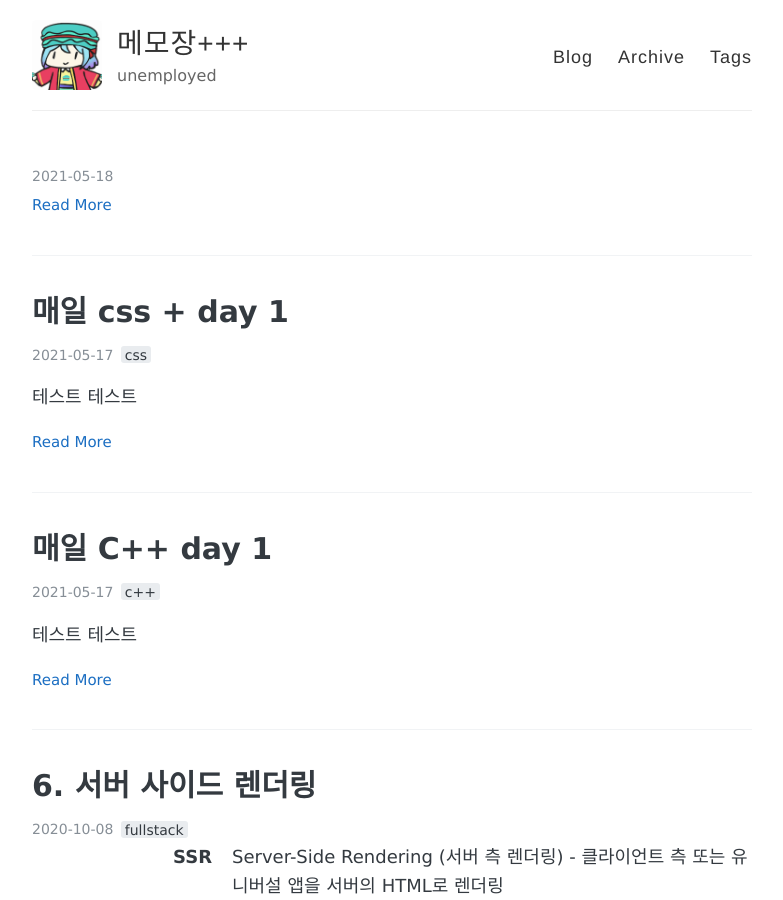
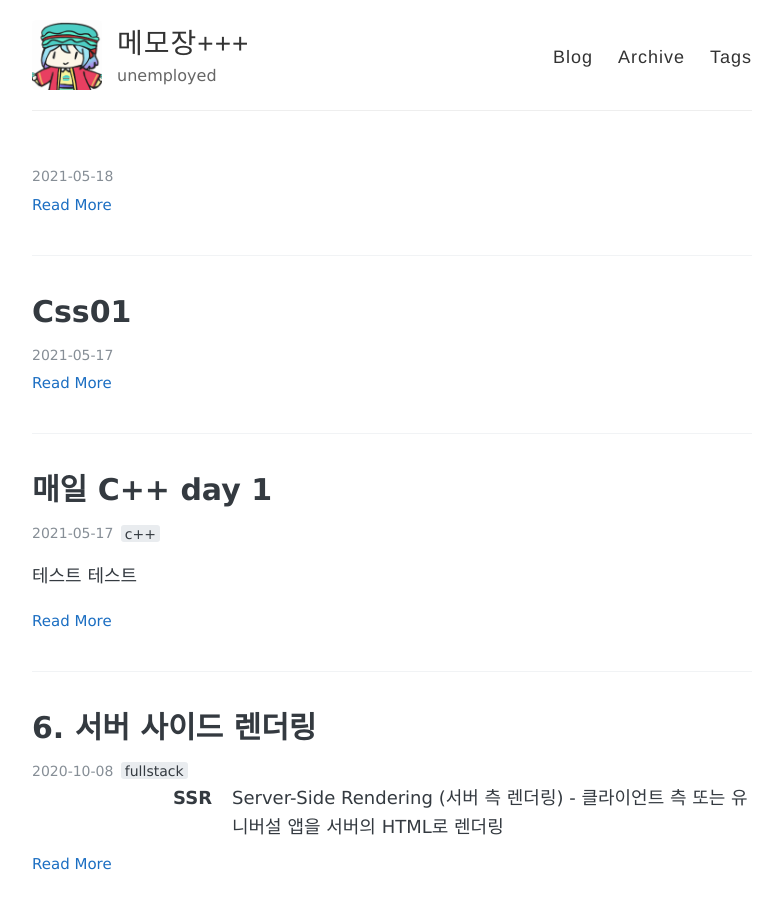
Before and after one commit to qawsed6518/qawsed6518.github.io, a Jekyll site: the page built from index.html, in a window 1280 px wide and 900 px high. Shown: the whole window, without its empty margins (248-1031 px from the left). Built offline with Jekyll 4.4.1, drawn with Linux system fonts in a browser that asks for light colours; the list of posts is cut into pages by our own code.

Commit message:
Update 2021-05-17-css01.md

```diff
--- a/_posts/2021-05-17-css01.md
+++ b/_posts/2021-05-17-css01.md
@@ -1,15 +1,3 @@
----
-layout: post
-title: "매일 css + day 1"
-tags: [css]
-comments: false
----
-
-테스트 테스트
-
--------------------
-
-
 
 
 <!DOCTYPE html>
```
Also changed, not shown: other parts of _posts/2021-05-17-css01.md (+1 -1 lines).
